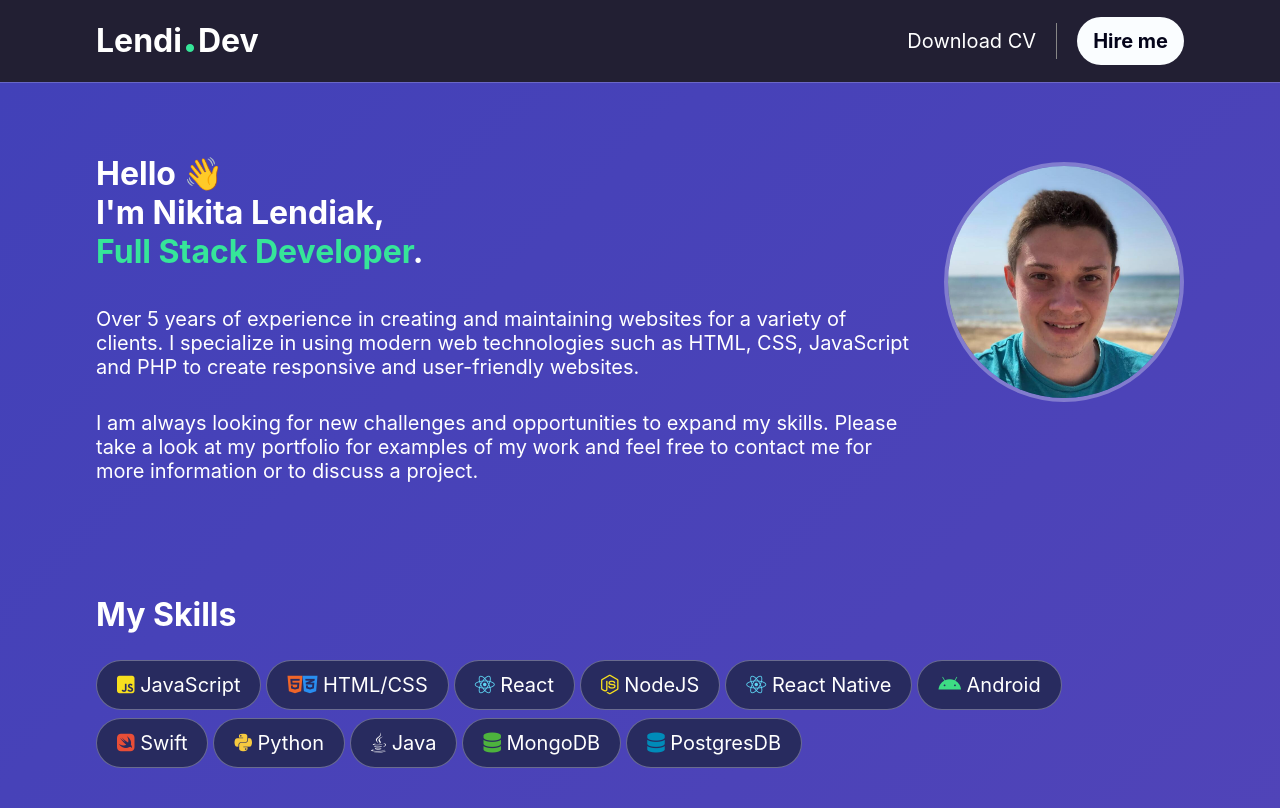
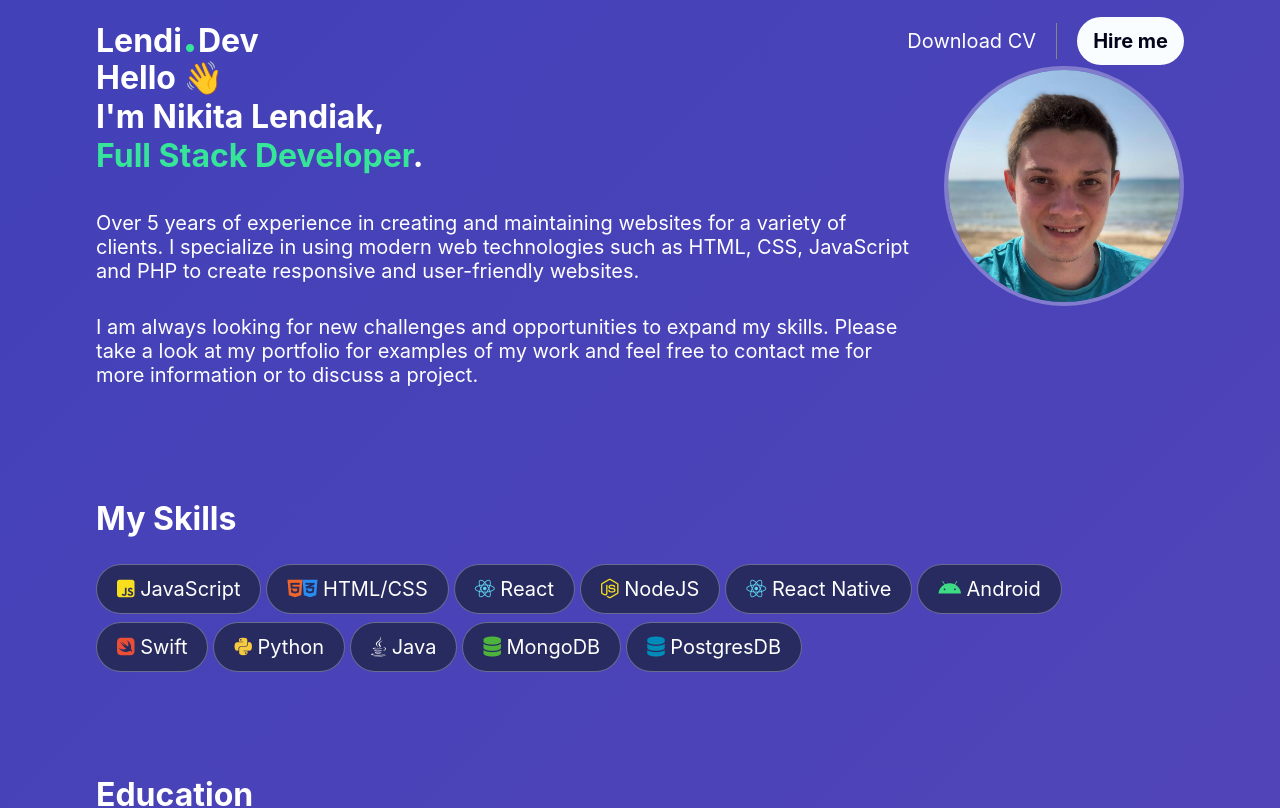
Before and after one commit to LendiDev/portfolio-website-v1, a React (Create React App) app: page / in a window 1280 px wide. Shown: the top 808 px of the page. Built offline with nearby package versions, Linux system fonts and the light colour scheme.

Commit message:
add show/hide animation to a header

```diff
--- a/src/components/Header/Header.css
+++ b/src/components/Header/Header.css
@@ -3,14 +3,45 @@ header {
   width: 100%;
   top: 0;
   position: sticky;
-  background-color: var(--color-bg);
+  background-color: transparent;
   text-align: center;
-
   -webkit-user-select: none; /* Safari */
   -ms-user-select: none; /* IE 10 and IE 11 */
   user-select: none; /* Standard syntax */
+}
 
-  box-shadow: 0 1px 0px rgba(255, 255, 255, 0.2);
+.show-background {
+  animation-name: show-bg;
+  animation-duration: 350ms;
+  animation-fill-mode: forwards;
+}
+
+.hide-background {
+  animation-name: hide-bg;
+  animation-duration: 250ms;
+  animation-fill-mode: forwards;
+}
+
+@keyframes show-bg {
+  0% {
+    background-color: transparent;
+    box-shadow: 0 0px 0px rgba(255, 255, 255, 0.2);
+  }
+  100% {
+    background-color: var(--color-bg);
+    box-shadow: 0 1px 0px rgba(255, 255, 255, 0.2);
+  }
+}
+
+@keyframes hide-bg {
+  0% {
+    background-color: var(--color-bg);
+    box-shadow: 0 1px 0px rgba(255, 255, 255, 0.2);
+  }
+  100% {
+    background-color: transparent;
+    box-shadow: 0 0px 0px rgba(255, 255, 255, 0.2);
+  }
 }
 
 #header-inner-container {
@@ -75,7 +106,6 @@ header {
   font-size: 3rem;
 }
 
-
 @media (max-width: 48rem) {
   #header-inner-container {
     height: 4rem;
--- a/src/components/Header/index.js
+++ b/src/components/Header/index.js
@@ -1,22 +1,49 @@
 import "./Header.css";
 import { Link } from "react-scroll";
-import { useNavigate } from "react-router-dom"
+import { useNavigate } from "react-router-dom";
 import useRemToPixels from "../../hooks/useRemToPixels";
 import useWindowDimensions from "../../hooks/useWindowDimensions";
+import { useCallback, useEffect, useState } from "react";
 
 const Header = () => {
+  const [showHeaderBackground, setShowHeaderBackground] = useState("");
+
   const { width } = useWindowDimensions();
   const scrollToContactMeOffsetRem = width < 768 ? 4 : 6;
+  const headerHeight = useRemToPixels(4);
+
+  const handleScroll = useCallback(() => {
+    const topOffset = window.pageYOffset;
+    if (topOffset > headerHeight) {
+      if (showHeaderBackground !== "show-background") {
+        setShowHeaderBackground("show-background");
+      }
+    } else {
+      if (showHeaderBackground === "show-background") {
+        setShowHeaderBackground("hide-background");
+      }
+    }
+  }, [headerHeight, showHeaderBackground]);
+
+  useEffect(() => {
+    window.addEventListener("scroll", handleScroll);
+    return () => window.removeEventListener("scroll", handleScroll);
+  }, [handleScroll]);
 
   const logoClickHandler = () => {
-   useNavigate.navigate('/');
-  }
+    useNavigate.navigate("/");
+  };
 
   return (
-    <header>
+    <header className={showHeaderBackground}>
       <div id="header-inner-container">
         <div className="header-logo">
-          <Link className="logo-link" target="_self" onClick={logoClickHandler} href="/">
+          <Link
+            className="logo-link"
+            target="_self"
+            onClick={logoClickHandler}
+            href="/"
+          >
             <h1>
               Lendi<span className="text-accent">.</span>Dev
             </h1>
--- a/src/components/Main/Main.css
+++ b/src/components/Main/Main.css
@@ -12,7 +12,8 @@
 .Main-body {
   padding: 0.5rem var(--space-4);
   margin: 0 auto;
-  padding-top: var(--space-4);
+  margin-top: -6rem;
+  padding-top: calc(var(--space-4) + 6rem);
   max-width: 90rem;
 }
 
```
